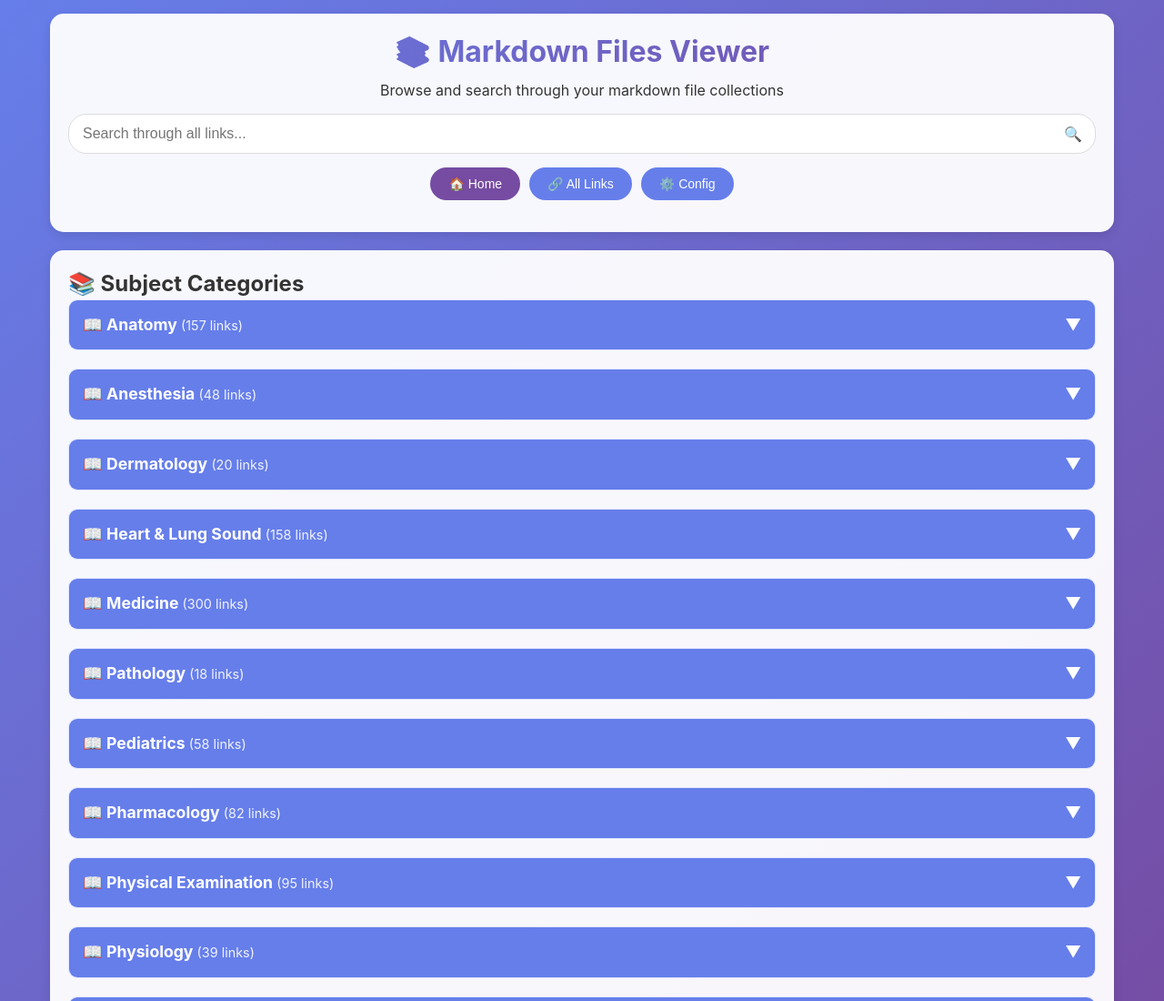
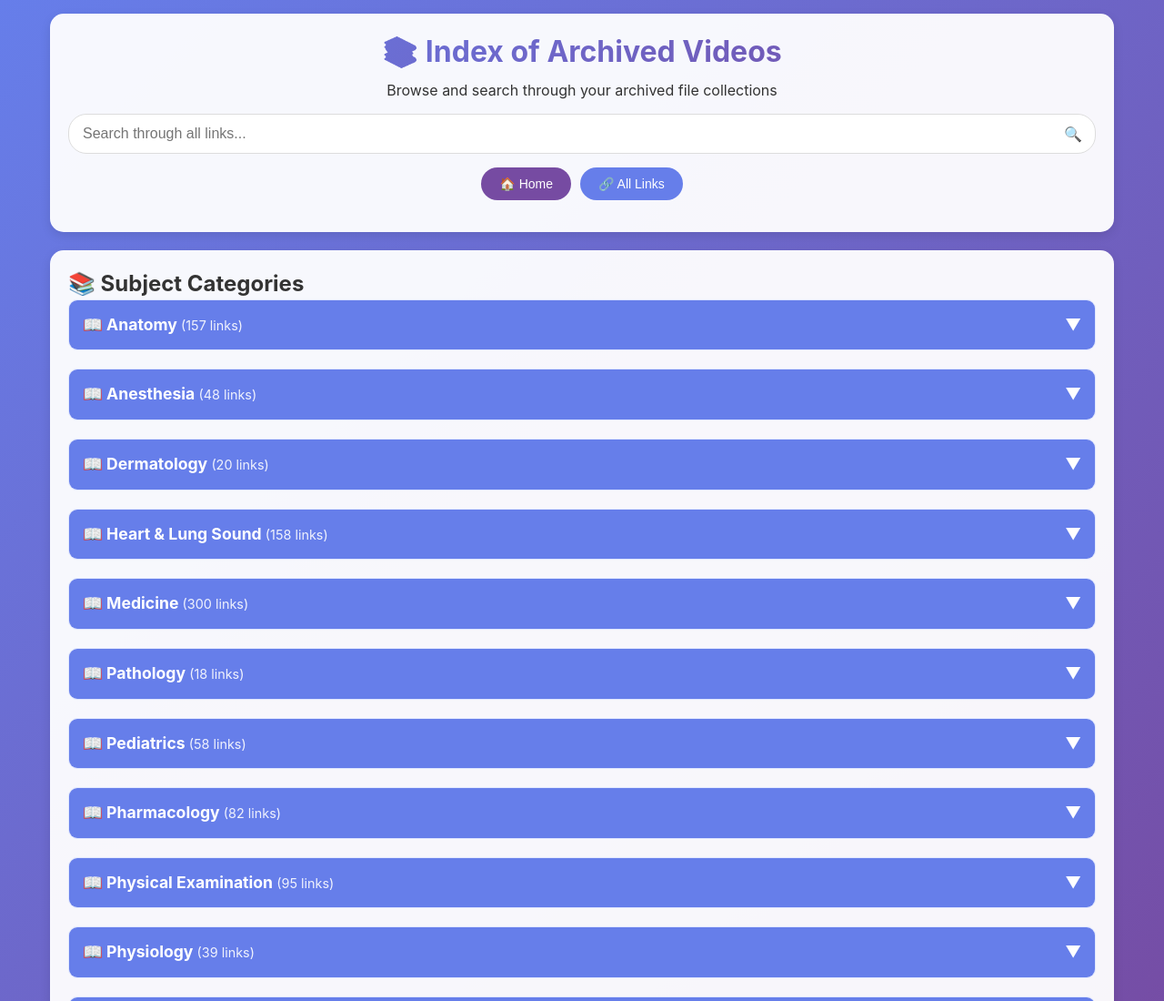
Before and after one commit to nikovlod/ArchiveTGbotSite, a plain HTML site: page index.html in a window 1280 px wide. Shown: the top 1100 px of the page at 91% size. Drawn offline with Linux system fonts and the light colour scheme.

Commit message:
Minor changes

```diff
--- a/index.html
+++ b/index.html
@@ -3,7 +3,7 @@
 <head>
     <meta charset="UTF-8">
     <meta name="viewport" content="width=device-width, initial-scale=1.0">
-    <title>Markdown Files Viewer</title>
+    <title>Index of Archived Videos</title>
     <style>
         * {
             margin: 0;
@@ -465,8 +465,8 @@
 <body>
     <div class="container">
         <header class="header">
-            <h1>📚 Markdown Files Viewer</h1>
-            <p>Browse and search through your markdown file collections</p>
+            <h1>📚 Index of Archived Videos</h1>
+            <p>Browse and search through your archived file collections</p>
 
             <div class="search-container">
                 <input type="text" class="search-box" id="searchInput" placeholder="Search through all links...">
@@ -476,7 +476,7 @@
             <div class="nav-buttons">
                 <button class="nav-btn active" onclick="showView('home')">🏠 Home</button>
                 <button class="nav-btn" onclick="showView('all-links')">🔗 All Links</button>
-                <button class="nav-btn" onclick="showView('config')">⚙️ Config</button>
+                <!--<button class="nav-btn" onclick="showView('config')">⚙️ Config</button>-->
             </div>
         </header>
 
```
